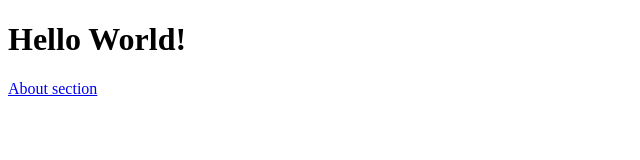
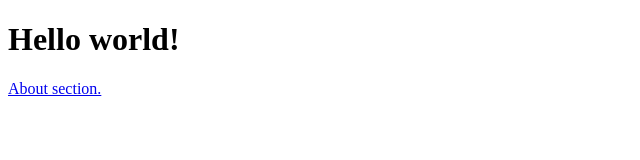
Before and after one commit to voxtelnismo/html-portfolio, a plain HTML site: page index.html in a window 1280 px wide. Shown: the full height of the page, 0-640 px from the left. Drawn offline with Linux system fonts and the light colour scheme.

Commit message:
Still practicing.

```diff
--- a/index.html
+++ b/index.html
@@ -1,17 +1,12 @@
 <!DOCTYPE html>
 <html lang="en">
-
-    <head>
-        <meta charset="UTF-8">
-        <title>My Website</title>
-    </head>
-
-    <body>
-        <h1>Hello World!</h1>
-        <a href="./about.html">About section</a>
-
-
-
-    </body>
-
+<head>
+    <meta charset="UTF-8">
+    <meta name="viewport" content="width=device-width, initial-scale=1.0">
+    <title>My website</title>
+</head>
+<body>
+    <h1>Hello world!</h1>
+    <a href="./about.html">About section.</a>
+</body>
 </html>
```
